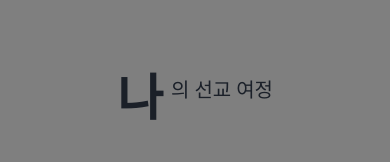
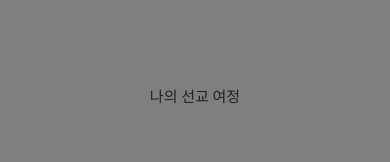
Before and after one commit to remge21c/RTMS_Story, a React (Vite) app: page / in a window 390 px wide. Shown: the part 540-702 px from the top of the page. Built offline with nearby package versions, Linux system fonts and the light colour scheme.

Commit message:
Update font size (15px mobile/tablet, 25px PC) and remove drop cap effect

```diff
--- a/src/components/ScenePage.tsx
+++ b/src/components/ScenePage.tsx
@@ -31,7 +31,7 @@ export function ScenePage({ scene, pageNumber }: ScenePageProps) {
           <div className="h-full flex-1 flex items-center justify-center p-6 lg:p-10 overflow-y-auto">
             <div className="max-w-2xl px-8 lg:px-12">
               {/* 텍스트 내용 (글자는 왼쪽 정렬) */}
-              <p className="story-text text-[20px] md:text-[30px] text-gray-700 leading-loose whitespace-pre-wrap text-left">
+              <p className="story-text text-[15px] lg:text-[25px] text-gray-700 leading-loose whitespace-pre-wrap text-left">
                 {scene.text}
               </p>
             </div>
@@ -54,7 +54,7 @@ export function ScenePage({ scene, pageNumber }: ScenePageProps) {
           <div className="flex-1 flex items-center justify-center px-8 sm:px-12 md:px-16 py-4 sm:py-6 overflow-y-auto">
             <div className="max-w-lg px-6 sm:px-8">
               {/* 텍스트 내용 (글자는 왼쪽 정렬) */}
-              <p className="story-text text-[20px] md:text-[30px] text-gray-700 leading-loose whitespace-pre-wrap text-left">
+              <p className="story-text text-[15px] lg:text-[25px] text-gray-700 leading-loose whitespace-pre-wrap text-left">
                 {scene.text}
               </p>
             </div>
--- a/src/index.css
+++ b/src/index.css
@@ -26,17 +26,6 @@ body {
 /* 스토리 텍스트용 명조체 */
 .story-text {
   font-family: 'Noto Serif KR', serif;
-}
-
-/* 드롭캡 효과 - 첫 글자 크게 */
-.story-text::first-letter {
-  float: left;
-  font-size: 2.5em;
-  line-height: 1;
-  padding-right: 8px;
-  padding-top: 4px;
-  font-weight: 600;
-  color: #374151;
 }
 
 /* Swiper 커스텀 스타일 */
```
